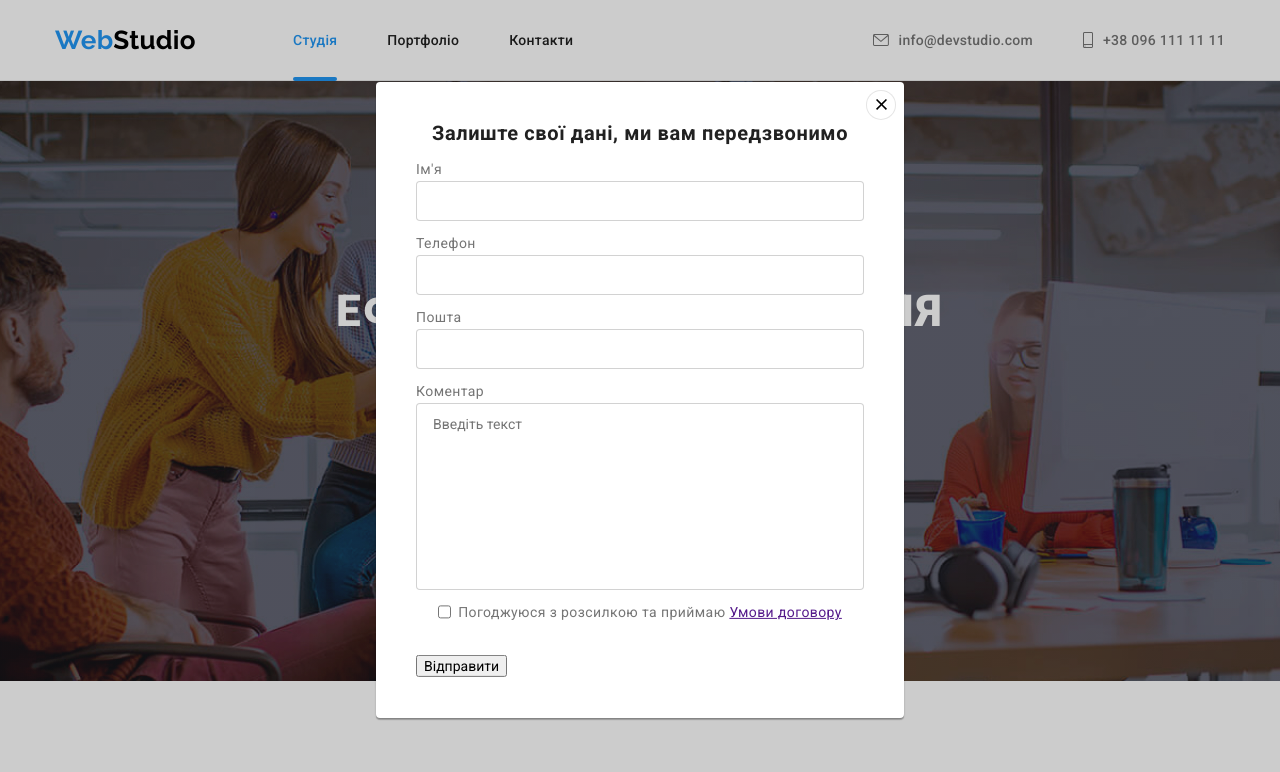
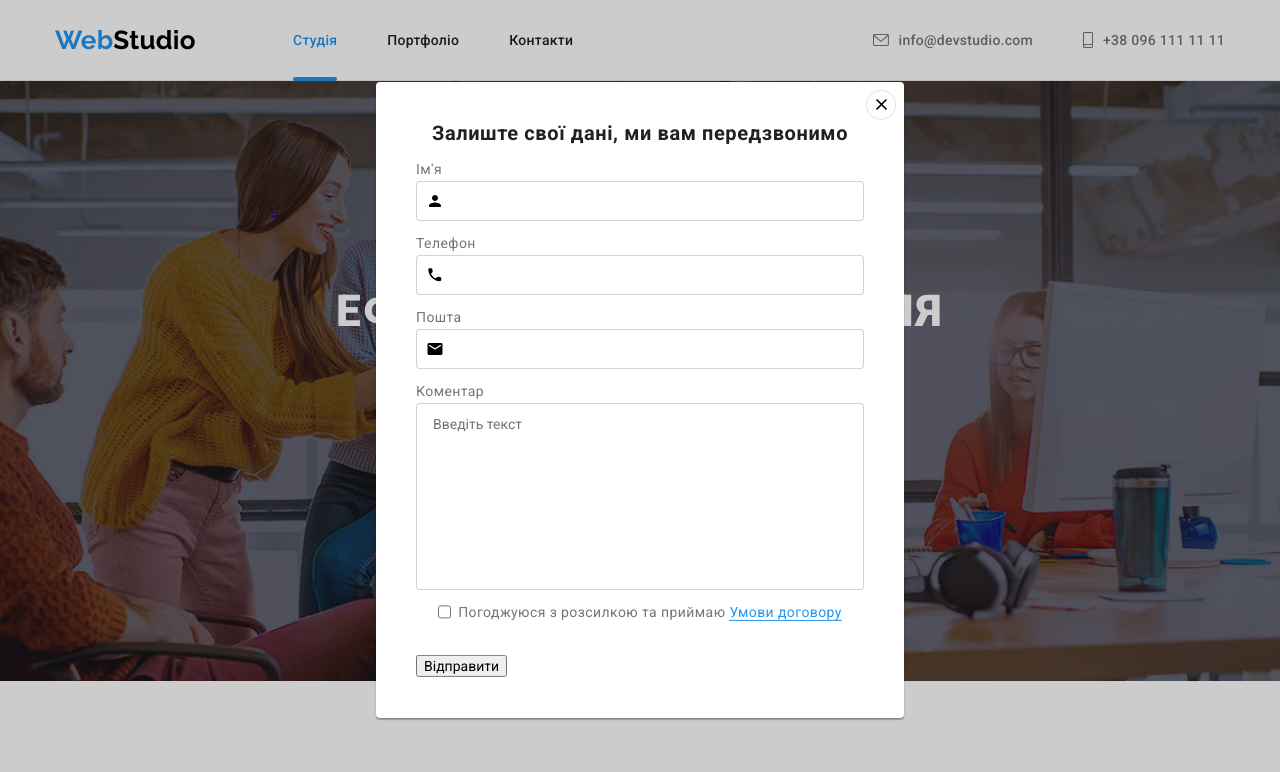
Before and after one commit to TatarskikoT/goit-markup-hw-06, a plain HTML site: page index.html in a window 1280 px wide. Both pictures are taken after a click on the button "Замовити послугу". Shown: the top 772 px of the page. Drawn offline with nearby package versions, Linux system fonts and the light colour scheme.

Commit message:
icons and focus-effect for a form-fields

```diff
--- a/css/styles.css
+++ b/css/styles.css
@@ -65,7 +65,20 @@ html {
 
   color: #212121;
 }
+.form-field > .icon {
+  position: absolute;
+  left: 19px;
+  bottom: 2px;
+  width: 18px;
+  height: 18px;
+  transform: translate(-50%, -50%);
+}
+.form-field:focus-within .icon {
+  fill: var(--accent-color);
+}
+
 .form-field {
+  position: relative;
   display: flex;
   flex-direction: column;
   width: 100%;
@@ -76,11 +89,19 @@ textarea {
   border: 1px solid rgba(33, 33, 33, 0.2);
   border-radius: 4px;
 }
+.form-field input:focus,
+textarea:focus {
+  outline: unset;
+  border-color: var(--accent-color);
+}
 .form-field label {
   margin-bottom: 4px;
 }
 .form-field input {
-  padding: 11px 12px;
+  padding-right: 12px;
+  padding-top: 11px;
+  padding-bottom: 11px;
+  padding-left: 32px;
 }
 .form-field.agreement {
   flex-direction: row;
@@ -90,6 +111,11 @@ textarea {
 }
 .agreement-text {
   margin: 0 0 0 7px;
+}
+.agreement-link {
+  text-decoration: none;
+  color: var(--accent-color);
+  border-bottom: 1px solid var(--accent-color);
 }
 textarea {
   width: 100%;
--- a/index.html
+++ b/index.html
@@ -604,14 +604,23 @@
           <h2 class="title">Залиште свої дані, ми вам передзвонимо</h2>
           <label class="form-field" for="name">
             Ім'я
+            <svg class="icon">
+              <use href="./images/icons/icons.svg#person"></use>
+            </svg>
             <input type="text" name="name"
           /></label>
           <label class="form-field" for="tel">
             Телефон
+            <svg class="icon">
+              <use href="./images/icons/icons.svg#phone"></use>
+            </svg>
             <input type="tel" name="tel" />
           </label>
           <label class="form-field" for="email">
             Пошта
+            <svg class="icon">
+              <use href="./images/icons/icons.svg#email"></use>
+            </svg>
             <input type="email" name="email"
           /></label>
           <label class="form-field" for="comment"
@@ -625,7 +634,8 @@
           <div class="form-field agreement">
             <input type="checkbox" name="agreement" />
             <p class="agreement-text">
-              Погоджуюся з розсилкою та приймаю <a href=""> Умови договору</a>
+              Погоджуюся з розсилкою та приймаю
+              <a href="" class="agreement-link"> Умови договору</a>
             </p>
           </div>
           <button class="submit" type="submit">Відправити</button>
```
Also changed, not shown: images/icons/check.svg (added).
